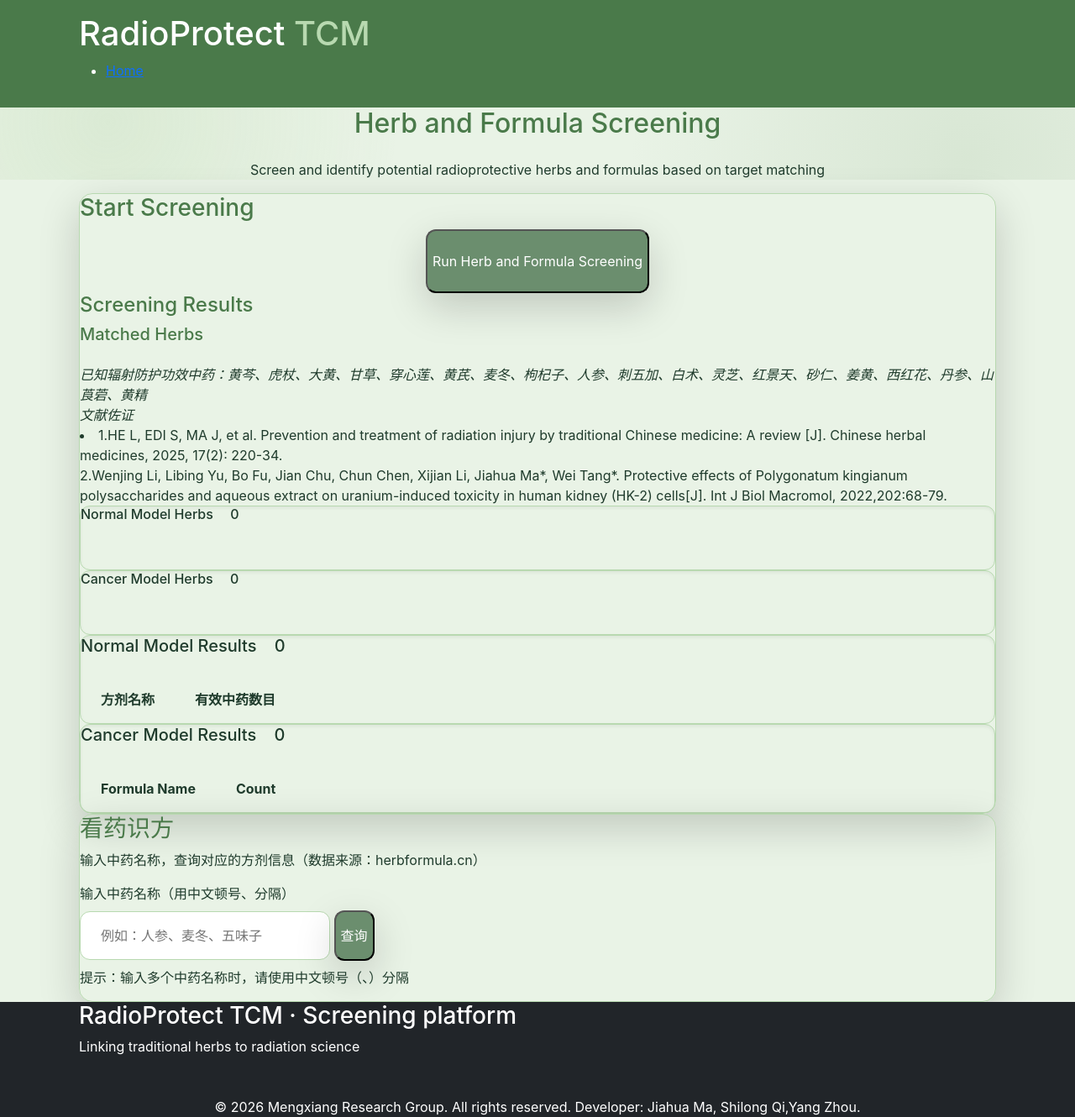
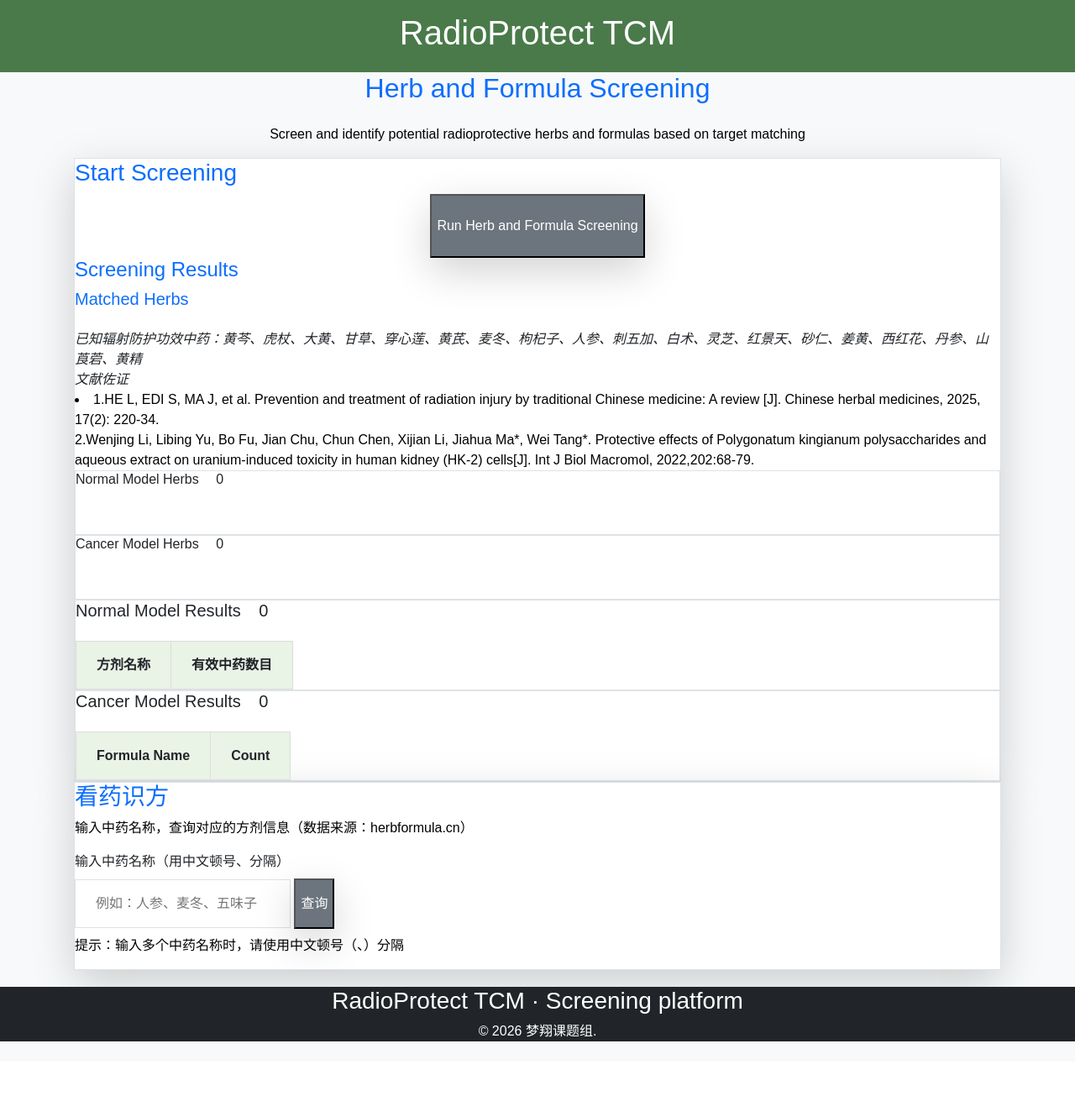
Before and after one commit to yu-tong1/Radio_protect, a Flask app: page /Herb_and_Formula_screening.html in a window 1280 px wide. Shown: the whole page at 84% size. After the commit the page ends 1240 px from the top, so only its background shows below. Run offline with Flask 3, Linux system fonts and the light colour scheme; lists and menus that the app fills with data are empty; some libraries are stand-ins or nearby versions.

Commit message:
Update Herb_and_Formula_screening.html

```diff
--- a/templates/Herb_and_Formula_screening.html
+++ b/templates/Herb_and_Formula_screening.html
@@ -6,135 +6,109 @@
     <title>Herb and Formula Screening</title>
     <link href="./web_database_files/bootstrap.min.css" rel="stylesheet">
     <style>
-        :root {
-            --primary: #4A7A4A;
-            --secondary: #6B8E6E;
-            --accent: #B8D9B0;
-            --dark: #1F3B2C;
-            --light: #E9F3E6;
+        body {
+            background-color: #f5f5f5;
+            font-family: Arial, sans-serif;
+            margin: 0;
+            padding: 0;
+            color: black;
         }
 
-        body {
-            background-color: var(--light);
-            font-family: 'Inter', system-ui, sans-serif;
-            color: var(--dark);
+        .table-container {
+            max-height: 256px;
+            overflow-y: auto;
+            overflow-x: auto;
+            position: relative;
         }
 
-        .bg-primary {
-            background-color: var(--primary) !important;
+        header {
+            background-color: #4A7A4A;
+            color: white;
+            padding: 15px 0;
+            text-align: center;
         }
 
-        .bg-secondary {
-            background-color: var(--secondary) !important;
+        header h1 {
+            color: white;
         }
 
-        .bg-accent {
-            background-color: var(--accent) !important;
+        header nav ul li a {
+            color: white;
         }
 
-        .bg-light {
-            background-color: var(--light) !important;
-        }
 
-        .text-primary {
-            color: var(--primary) !important;
-        }
-
-        .text-secondary {
-            color: var(--secondary) !important;
+		.foottext {
+			color: white;
 		}
 
         .text-accent {
-            color: var(--accent) !important;
-        }
-
-        .text-dark {
-            color: var(--dark) !important;
-        }
-
-        .border-accent {
-            border-color: var(--accent) !important;
-        }
-
-        .shadow-md {
-            box-shadow: 0 4px 6px -1px rgba(0, 0, 0, 0.1), 0 2px 4px -1px rgba(0, 0, 0, 0.06);
-        }
-
-        .shadow-lg {
-            box-shadow: 0 10px 15px -3px rgba(0, 0, 0, 0.1), 0 4px 6px -2px rgba(0, 0, 0, 0.05);
-        }
-
-        .shadow-inner {
-            box-shadow: inset 0 2px 4px 0 rgba(0, 0, 0, 0.06);
-        }
-
-        .rounded-xl {
-            border-radius: 0.75rem !important;
-        }
-
-        .rounded-2xl {
-            border-radius: 1rem !important;
-        }
-
-        .transition-all {
-            transition: all 0.3s ease;
-        }
-
-        .transform {
-            transform: none;
-        }
-
-        .hover\:scale-105:hover {
-            transform: scale(1.05);
-        }
-
-        .hover\:bg-secondary:hover {
-            background-color: var(--secondary) !important;
-        }
-
-        .hover\:bg-primary:hover {
-            background-color: var(--primary) !important;
-        }
-
-        .table-container {
-            max-height: 400px;
-            overflow-y: auto;
-            overflow-x: auto;
+            color: #e9f3e6;
         }
 
         .scrollbar-thin::-webkit-scrollbar {
             width: 5px;
             height: 5px;
         }
-
         .scrollbar-thin::-webkit-scrollbar-track {
             background: #d4e6d4;
         }
-
         .scrollbar-thin::-webkit-scrollbar-thumb {
             background: #5a7e5a;
             border-radius: 10px;
         }
 
-        .bg-subtle-pattern {
+        .container {
+            width: 90%;
+            margin: 0 auto;
+            max-width: 1200px;
+        }
+
+        .bg-white\/90, .bg-white\/80 {
+            background-color: white;
+            border: 1px solid #ddd;
+        }
+
+        h2, h3, h4, h5 {
+            color: black;
+        }
+
+        p, ul, li {
+            color: black;
+        }
+
+        table {
+            border-collapse: collapse;
+        }
+
+        th, td {
+            border: 1px solid #ddd;
+        }
+
+        th {
             background-color: #e9f3e6;
-            background-image: radial-gradient(circle at 10% 20%, rgba(160, 200, 140, 0.2) 0%, transparent 30%),
-                              radial-gradient(circle at 90% 70%, rgba(120, 160, 110, 0.15) 0%, transparent 35%);
+        }
+
+        footer {
+            background-color: #4A7A4A;
+            color: white;
+            text-align: center;
+            margin-top: 20px;
+        }
+
+        footer .border-t {
+            border-top: 1px solid #ddd;
+        }
+
+        footer .text-gray-400 {
+            color: white;
         }
     </style>
 </head>
 <body class="bg-light font-sans text-dark antialiased">
 
-    <header class="bg-primary text-white shadow-md sticky top-0 z-10">
-        <div class="container mx-auto px-4 py-3 flex flex-wrap justify-between items-center">
-            <div class="flex items-center space-x-2">
-                <h1 class="text-xl font-bold tracking-tight">RadioProtect<span class="text-accent font-light"> TCM</span></h1>
-            </div>
-            <nav>
-                <ul class="flex space-x-6 text-sm md:text-base">
-                    <li><a href="./index.html" class="hover:text-accent transition-colors">Home</a></li>
-                </ul>
-            </nav>
+    <header>
+    <div class="container">
+        <h1>RadioProtect TCM</h1>
     </div>
 </header>
 
@@ -260,13 +234,10 @@
             <div class="flex flex-col md:flex-row justify-between items-center">
                 <div class="mb-4 md:mb-0">
                     <div class="flex items-center gap-2">
-                        <h3 class="text-lg font-semibold">RadioProtect TCM · Screening platform</h3>
+                        <h3 class="foottext">RadioProtect TCM · Screening platform</h3>
             </div>
-                    <p class="text-gray-400 text-sm mt-1">Linking traditional herbs to radiation science</p>
-                </div>
-            </div>
-            <div class="border-t border-gray-700 mt-6 pt-4 text-center text-gray-400 text-sm">
-                &copy; 2026 Mengxiang Research Group. All rights reserved. Developer: Jiahua Ma, Shilong Qi,Yang Zhou.
+            <div>
+                &copy; 2026 梦翔课题组.
             </div>
         </div>
     </footer>
@@ -404,7 +375,7 @@
         })();
     </script>
 
-    <script src="./web_database_files/jquery-3.7.1.min.js.下载"></script>
-    <script src="./web_database_files/bootstrap.bundle.min.js.下载"></script>
+    <script src="./web_database_files/jquery-3.7.1.min.js"></script>
+    <script src="./web_database_files/bootstrap.bundle.min.js"></script>
 </body>
 </html>
```
Lines whose indentation alone changed are shown as unchanged.
